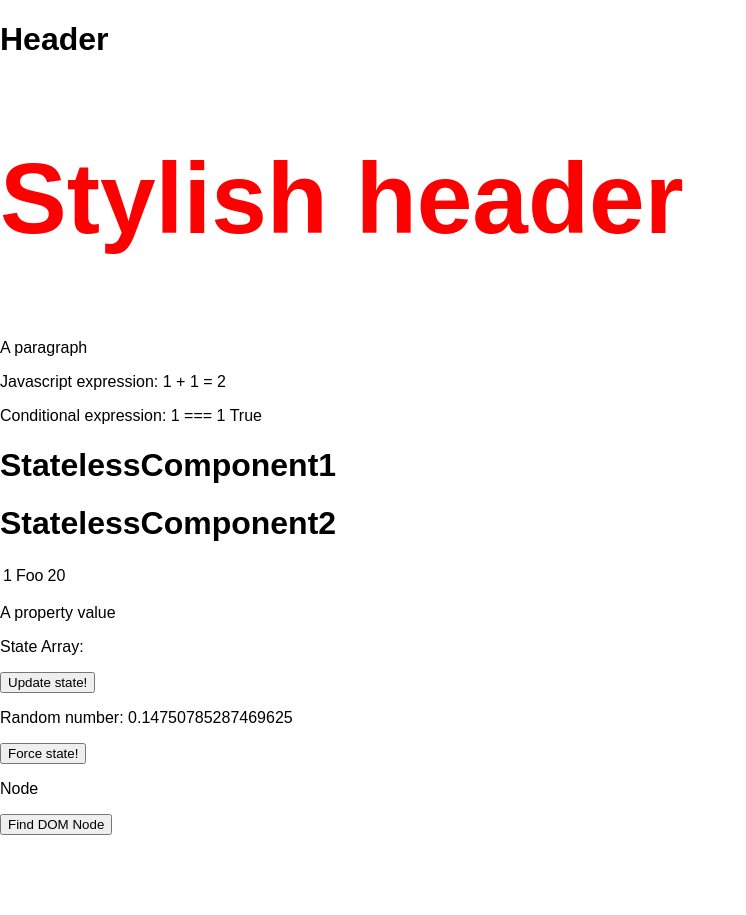
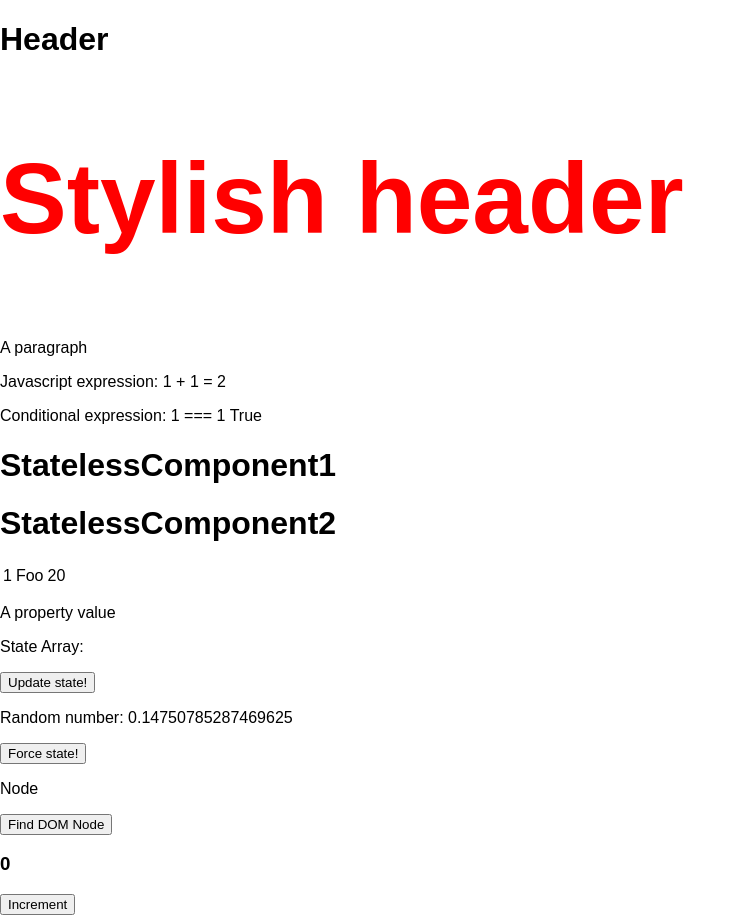
Before and after one commit to magnuvau/hello-react, a React (Create React App) app: page / in a window 1280 px wide. Shown: the whole page, without its empty margins (0-746 px from the left). Before the commit the page ends 835 px from the top, so only its background shows below. Built offline with nearby package versions, Linux system fonts and the light colour scheme.

Commit message:
Lifecycle console log

```diff
--- a/src/App.js
+++ b/src/App.js
@@ -15,11 +15,13 @@ class App extends Component {
                "age":"20"
             }
          ],
-         buttonData: []
+         buttonData: [],
+         numberData: 0
       }
       this.setStateHandler = this.setStateHandler.bind(this);
       this.forceUpdateHandler = this.forceUpdateHandler.bind(this);
       this.findDomNodeHandler = this.findDomNodeHandler.bind(this);
+      this.setNewNumber = this.setNewNumber.bind(this)
    }
    setStateHandler() {
        var item = "setState..."
@@ -33,6 +35,9 @@ class App extends Component {
    findDomNodeHandler() {
       var myDiv = document.getElementById('myDiv');
       ReactDOM.findDOMNode(myDiv).style.color = 'green';
+   }
+   setNewNumber() {
+      this.setState({numberData: this.state.numberData + 1})
    }
   render() {
 
@@ -78,6 +83,10 @@ class App extends Component {
          {/*Force update state of component*/}
          <p id="myDiv">Node</p>
          <button onClick={this.findDomNodeHandler}>Find DOM Node</button>
+
+         {/*Lifecycle console logging on increment*/}
+         <Content number={this.state.numberData}></Content>
+         <button onClick={this.setNewNumber}>Increment</button>
      </div>
     );
   }
@@ -115,4 +124,35 @@ class TableRow extends React.Component {
    }
 }
 
+class Content extends React.Component {
+   componentWillMount() {
+      console.log('Mounting component...')
+   }
+   componentDidMount() {
+      console.log('Component mounted!')
+   }
+   componentWillReceiveProps(newProps) {
+      console.log('Component receiving props...')
+   }
+   shouldComponentUpdate(newProps, newState) {
+      return true;
+   }
+   componentWillUpdate(nextProps, nextState) {
+      console.log('Component updating...');
+   }
+   componentDidUpdate(prevProps, prevState) {
+      console.log('Component updated!')
+   }
+   componentWillUnmount() {
+      console.log('Unmounting component')
+   }
+   render() {
+      return (
+         <div>
+            <h3>{this.props.number}</h3>
+         </div>
+      );
+   }
+}
+
 export default App;
```
Also changed, not shown: package.json (line endings or trailing spaces). Lines whose indentation alone changed are shown as unchanged.
